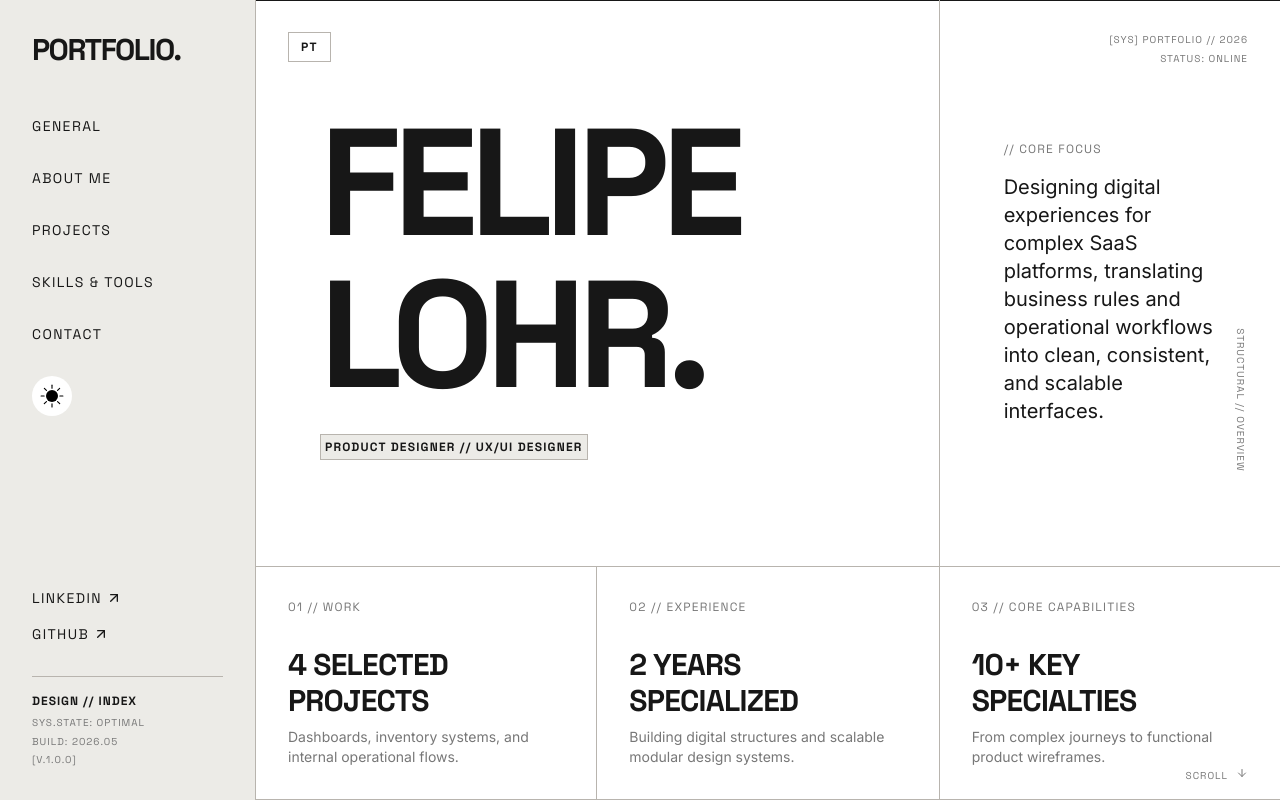
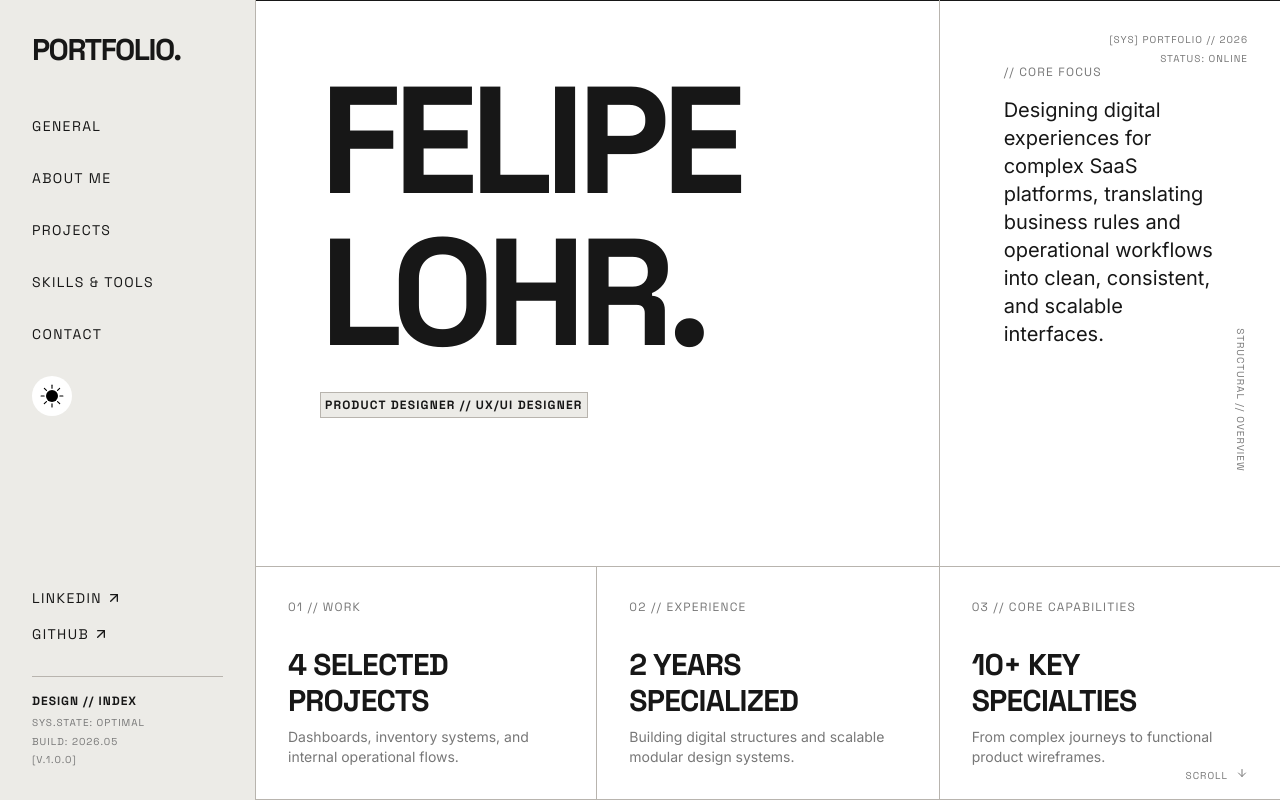
Before and after one commit to lohr-1/portfolio2026, a React (Vite) app in the folder app/: page / in a window 1280 px wide. Built offline with nearby package versions, Linux system fonts and the light colour scheme.

Commit message:
feat: preloader hero

```diff
--- a/app/src/App.jsx
+++ b/app/src/App.jsx
@@ -6,6 +6,7 @@ import Button from './components/Button';
 import Input from './components/Input';
 import Card from './components/Card';
 import RevealBlock from './components/RevealBlock';
+import StairPreloader from './components/StairPreloader';
 import { projectsData } from './data/projectsData';
 import ProjectModal from './components/ProjectModal';
 import ScrollVelocity from './components/ScrollVelocity';
@@ -59,24 +60,9 @@ export default function App() {
     return () => main?.removeEventListener('scroll', handleScroll);
   }, []);
 
-  const toggleLanguage = () => {
-    const nextLang = i18n.language.startsWith('pt') ? 'en' : 'pt';
-    i18n.changeLanguage(nextLang);
-  };
-
   return (
     <ThemeProvider attribute="class">
       <Layout>
-
-        {/* Language Toggle Button */}
-        <div className="absolute top-8 left-8 z-30">
-          <button
-            onClick={toggleLanguage}
-            className="font-label text-xs font-bold text-primary uppercase tracking-widest px-3 py-1.5 border border-divider hover:bg-primary hover:text-on-primary transition-colors cursor-pointer"
-          >
-            {i18n.language.startsWith('pt') ? 'EN' : 'PT'}
-          </button>
-        </div>
 
         {/* 1. GENERAL (Hero) */}
         <section id="general" className="relative min-h-screen border-b border-divider flex flex-col justify-between overflow-hidden">
@@ -92,7 +78,7 @@ export default function App() {
 
         {/* Main Hero Area */}
         <div className="relative z-10 flex-1 grid grid-cols-1 lg:grid-cols-3 items-stretch w-full">
-          <div className="lg:col-span-2 p-8 md:p-16 flex flex-col justify-center">
+          <StairPreloader delay={0.1} direction="ltr" className="lg:col-span-2 p-8 md:p-16 flex flex-col justify-center">
             <RevealBlock className="pt-8 lg:pt-0">
               <h2 className="font-display text-6xl sm:text-7xl md:text-[9.5rem] font-bold tracking-tighter leading-[0.8] uppercase text-primary">
                 FELIPE<br />LOHR.
@@ -101,21 +87,23 @@ export default function App() {
                 {t('hero.role')}
               </span>
             </RevealBlock>
-          </div>
+          </StairPreloader>
 
-          <div className="lg:col-span-1 border-t lg:border-t-0 lg:border-l border-divider p-8 md:p-16 flex flex-col justify-center">
+          <StairPreloader delay={0.2} direction="ltr" className="lg:col-span-1 border-t lg:border-t-0 lg:border-l border-divider p-8 md:p-16 flex flex-col justify-center">
             <RevealBlock delay={0.2} className="max-w-md">
               <span className="font-label uppercase tracking-widest text-xs text-outline block mb-4">{t('hero.coreFocus')}</span>
               <p className="font-body text-lg md:text-xl text-primary leading-relaxed">
                 {t('hero.coreFocusDesc')}
               </p>
             </RevealBlock>
-          </div>
+          </StairPreloader>
         </div>
 
         {/* Stats & Actions Scaffold Grid */}
         <div className="relative z-10 w-full border-t border-divider grid grid-cols-1 lg:grid-cols-3 bg-background">
-          <div
+          <StairPreloader
+            delay={0.3}
+            direction="ttb"
             onClick={() => document.getElementById('projects')?.scrollIntoView({ behavior: 'smooth' })}
             className="group p-8 border-b lg:border-b-0 lg:border-r border-divider flex flex-col justify-between hover:bg-primary hover:text-on-primary transition-all duration-300 cursor-pointer select-none"
           >
@@ -126,9 +114,11 @@ export default function App() {
                 <div className="font-body text-sm text-outline group-hover:text-on-primary/80 transition-colors">{t('hero.workDesc')}</div>
               </div>
             </RevealBlock>
-          </div>
+          </StairPreloader>
 
-          <div
+          <StairPreloader
+            delay={0.45}
+            direction="ttb"
             onClick={() => document.getElementById('about')?.scrollIntoView({ behavior: 'smooth' })}
             className="group p-8 border-b lg:border-b-0 border-divider flex flex-col justify-between hover:bg-primary hover:text-on-primary transition-all duration-300 cursor-pointer select-none"
           >
@@ -139,9 +129,11 @@ export default function App() {
                 <div className="font-body text-sm text-outline group-hover:text-on-primary/80 transition-colors">{t('hero.expDesc')}</div>
               </div>
             </RevealBlock>
-          </div>
+          </StairPreloader>
 
-          <div
+          <StairPreloader
+            delay={0.6}
+            direction="ttb"
             onClick={() => document.getElementById('skills')?.scrollIntoView({ behavior: 'smooth' })}
             className="group p-8 lg:border-l border-divider flex flex-col justify-between hover:bg-primary hover:text-on-primary transition-all duration-300 cursor-pointer select-none"
           >
@@ -152,7 +144,7 @@ export default function App() {
                 <div className="font-body text-sm text-outline group-hover:text-on-primary/80 transition-colors">{t('hero.skillsDesc')}</div>
               </div>
             </RevealBlock>
-          </div>
+          </StairPreloader>
         </div>
 
         {/* Scroll Indicator */}
--- a/app/src/components/Layout.jsx
+++ b/app/src/components/Layout.jsx
@@ -3,6 +3,7 @@ import Sidebar from './Sidebar';
 import ClickSpark from './ClickSpark';
 import StaggeredMenu from './StaggeredMenu';
 import { useTheme } from 'next-themes';
+import StairPreloader from './StairPreloader';
 
 export default function Layout({ children }) {
   const { resolvedTheme } = useTheme();
@@ -29,9 +30,13 @@ export default function Layout({ children }) {
   return (
     <ClickSpark sparkColor="#000" sparkSize={10} sparkRadius={15} sparkCount={8} duration={400}>
       <div className="flex h-screen w-full bg-background overflow-hidden font-body text-primary">
-        <div className="w-64 border-r border-divider flex-col bg-surface shrink-0 hidden md:flex">
+        <StairPreloader
+          delay={0}
+          direction="ltr"
+          className="w-64 border-r border-divider flex-col bg-surface shrink-0 hidden md:flex"
+        >
           <Sidebar />
-        </div>
+        </StairPreloader>
         <div className="md:hidden">
           <StaggeredMenu
             items={menuItems}
--- a/app/src/components/StaggeredMenu.jsx
+++ b/app/src/components/StaggeredMenu.jsx
@@ -1,6 +1,7 @@
 import React, { useCallback, useLayoutEffect, useRef, useState } from 'react';
 import { gsap } from 'gsap';
 import { ThemeButton } from './ThemeButton';
+import StairPreloader from './StairPreloader';
 
 export const StaggeredMenu = ({
   position = 'right',
@@ -380,8 +381,13 @@ export const StaggeredMenu = ({
           })()}
         </div>
 
+        <StairPreloader
+          delay={0}
+          direction="ltr"
+          className="staggered-menu-header absolute top-0 left-0 w-full pointer-events-none z-20"
+        >
           <header
-          className="staggered-menu-header absolute top-0 left-0 w-full flex items-center justify-between p-6 md:p-8 bg-background border-b border-primary pointer-events-none z-20"
+            className="w-full flex items-center justify-between p-6 md:p-8 bg-background border-b border-primary pointer-events-none"
             aria-label="Main navigation header"
           >
             <div className="sm-logo flex items-center select-none pointer-events-auto" aria-label="Logo">
@@ -430,6 +436,7 @@ export const StaggeredMenu = ({
               </button>
             </div>
           </header>
+        </StairPreloader>
 
         <aside
           id="staggered-menu-panel"
--- /dev/null
+++ b/app/src/components/StairPreloader.jsx
@@ -0,0 +1,45 @@
+import React, { useState } from 'react';
+import { motion } from 'framer-motion';
+
+export default function StairPreloader({ children, delay = 0, baseDelay = 0.6, direction = 'ltr', className = "", ...props }) {
+  const [isFinished, setIsFinished] = useState(false);
+
+  // Define variants based on the direction prop:
+  // - ltr (left-to-right): slides horizontally from left to right (x: "0%" -> "100%")
+  // - ttb (top-to-bottom): slides vertically from top to bottom (y: "0%" -> "100%")
+  const panelVariants = {
+    initial: {
+      x: "0%",
+      y: "0%",
+    },
+    animate: {
+      x: direction === 'ltr' ? "100%" : "0%",
+      y: direction === 'ttb' ? "100%" : "0%",
+      transition: {
+        duration: 0.85,
+        ease: [0.76, 0, 0.24, 1], // Premium cubic-bezier
+        delay: baseDelay + delay,
+      },
+    },
+  };
+
+  return (
+    <div className={`relative overflow-hidden ${className}`} {...props}>
+      {/* Content wrapper */}
+      <div className="w-full h-full">
+        {children}
+      </div>
+
+      {/* Single Wipe Panel Overlay */}
+      {!isFinished && (
+        <motion.div
+          variants={panelVariants}
+          initial="initial"
+          animate="animate"
+          onAnimationComplete={() => setIsFinished(true)}
+          className="absolute inset-0 z-50 pointer-events-none bg-[#1E1E1C] dark:bg-[#ECEBE7]"
+        />
+      )}
+    </div>
+  );
+}
--- a/app/src/i18n.js
+++ b/app/src/i18n.js
@@ -1,18 +1,17 @@
 import i18n from 'i18next';
 import { initReactI18next } from 'react-i18next';
-import LanguageDetector from 'i18next-browser-languagedetector';
 
 import ptTranslation from './locales/pt.json';
 import enTranslation from './locales/en.json';
 
 i18n
-  .use(LanguageDetector)
   .use(initReactI18next)
   .init({
     resources: {
       en: { translation: enTranslation.translation },
       pt: { translation: ptTranslation.translation }
     },
+    lng: 'en',
     fallbackLng: 'en',
     interpolation: {
       escapeValue: false
```
Also changed, not shown: 1 other file (tests, documents, lock files or other folders). Lines whose indentation alone changed are shown as unchanged.
